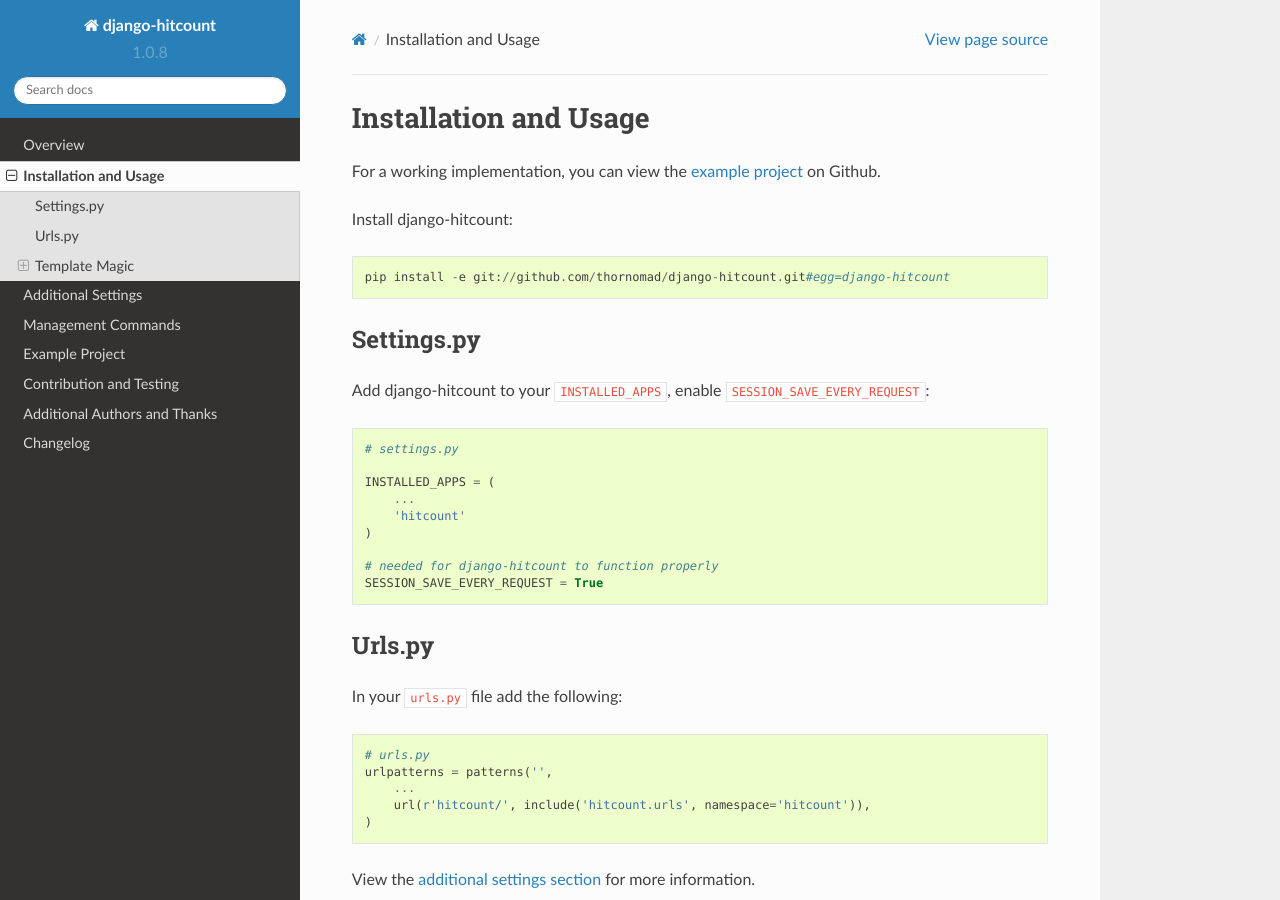
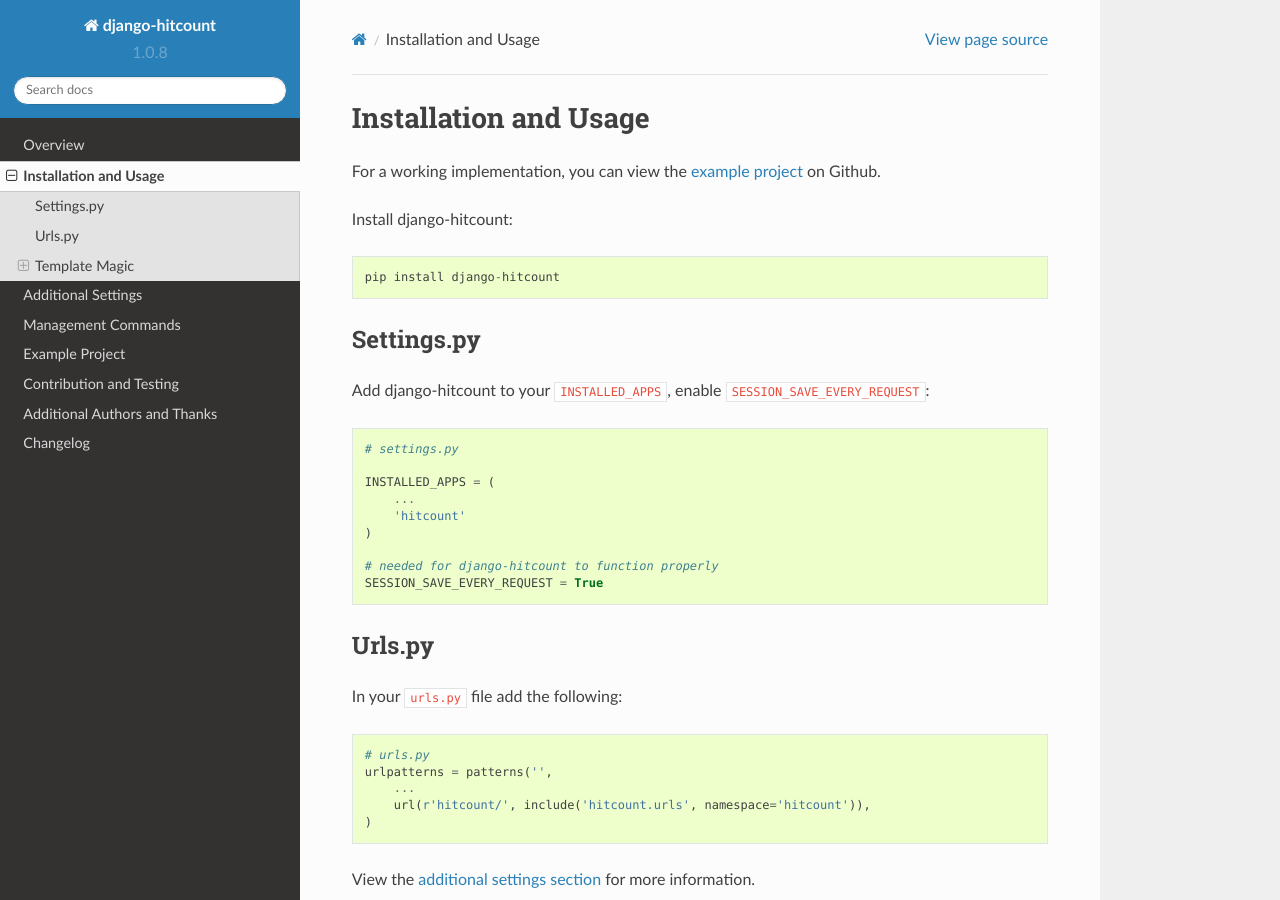
Before and after one commit to thornomad/django-hitcount, a Sphinx documentation site: the page built from docs/installation.rst, in a window 1280 px wide and 900 px high. Built offline with Sphinx 7.4.7 and the Read the Docs theme 2.0.0, drawn with Linux system fonts in a browser that asks for light colours.

Commit message:
docs: use pip now

```diff
--- a/docs/changelog.rst
+++ b/docs/changelog.rst
@@ -11,3 +11,4 @@
  * created an example project
  * squashed bugs
  * released to pip
+ * more, I'm sure!
--- a/docs/installation.rst
+++ b/docs/installation.rst
@@ -5,7 +5,7 @@
 
 Install django-hitcount::
 
-    pip install -e git://github.com/thornomad/django-hitcount.git#egg=django-hitcount
+    pip install django-hitcount
 
 Settings.py
 -----------
```
